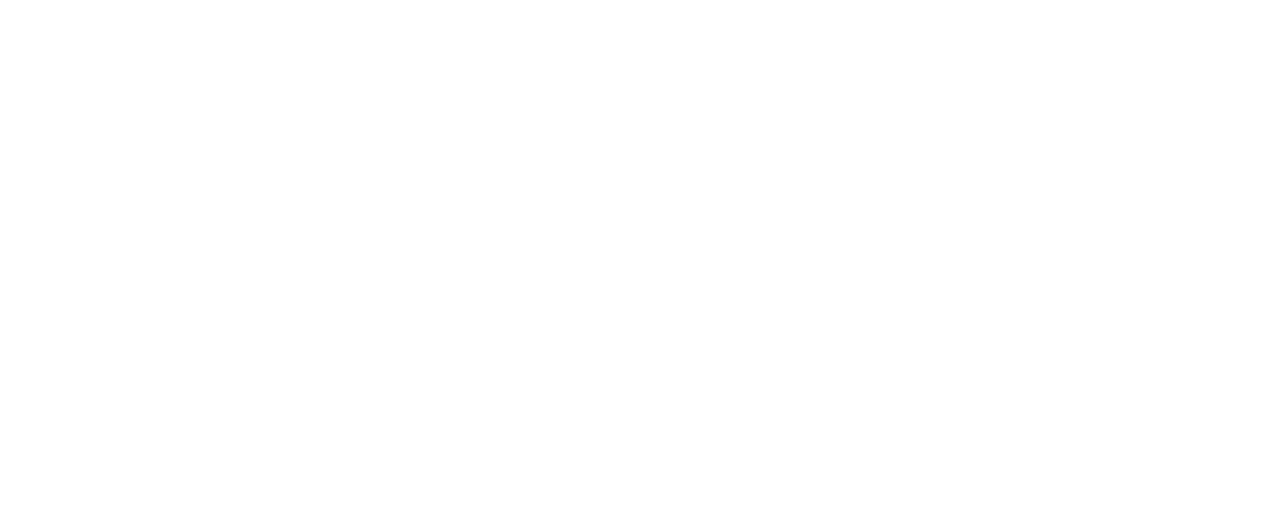
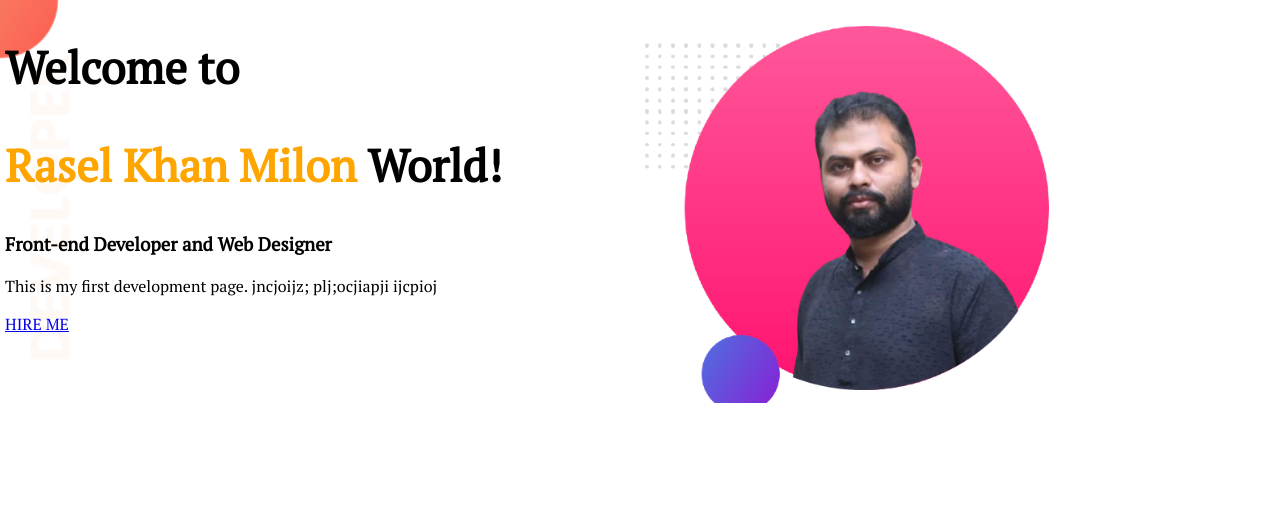
Before and after one commit to rkmilon/developer-portfolio, a plain HTML site: page index.html in a window 1280 px wide. Drawn offline with Linux system fonts and the light colour scheme.

Commit message:
top section work

```diff
--- a/index.html
+++ b/index.html
@@ -4,11 +4,26 @@
     <meta charset="UTF-8">
     <meta http-equiv="X-UA-Compatible" content="IE=edge">
     <meta name="viewport" content="width=device-width, initial-scale=1.0">
-    <title>Milon Portfolio</title>
+    <title>Milon's World</title>
+    <link rel="preconnect" href="https://fonts.googleapis.com">
+    <link rel="preconnect" href="https://fonts.gstatic.com" crossorigin>
+    <link href="https://fonts.googleapis.com/css2?family=PT+Serif&display=swap" rel="stylesheet">
     <link rel="stylesheet" href="style.css">
 
 </head>
 <body>
+    <section class="top-section">
+        <div class="half-wrap">
+            <h1>Welcome to </h1>
+            <h1><span class="color-word">Rasel Khan Milon</span> World!</h1>
+            <h3>Front-end Developer and Web Designer</h3>
+           <p>This is my first development page. jncjoijz; plj;ocjiapji ijcpioj  </p>
+           <a class="new-button" href="https://www.linkedin.com/in/raselkhanmilon/" target="_blank">HIRE ME</a>
 
+        </div>
+        <div class="half-wrap">
+            <img class="top-section-image"src="images/milon1.png" alt="">
+        </div>
+    </section>
 </body>
 </html>
--- a/style.css
+++ b/style.css
@@ -0,0 +1,23 @@
+body{
+    font-family: 'PT Serif', serif;
+    margin: 0;
+}
+h1{
+    font-size: 45px;
+}
+.color-word{
+    color: orange;
+}
+.top-section{
+    display: flex;
+    background-image: url(images/top-banner.png);
+    background-repeat: no-repeat;
+
+}
+.half-wrap{
+    width: 50%;
+    margin-left: 5px;
+}
+.top-section-image{
+    height: 80%;
+    }
```
Also changed, not shown: images/dream-bg.png (added), images/exp-bg.png (added), images/milon1.png (added), images/milon2.png (added), images/my-bg2.png (added), images/top-banner.png (added).
